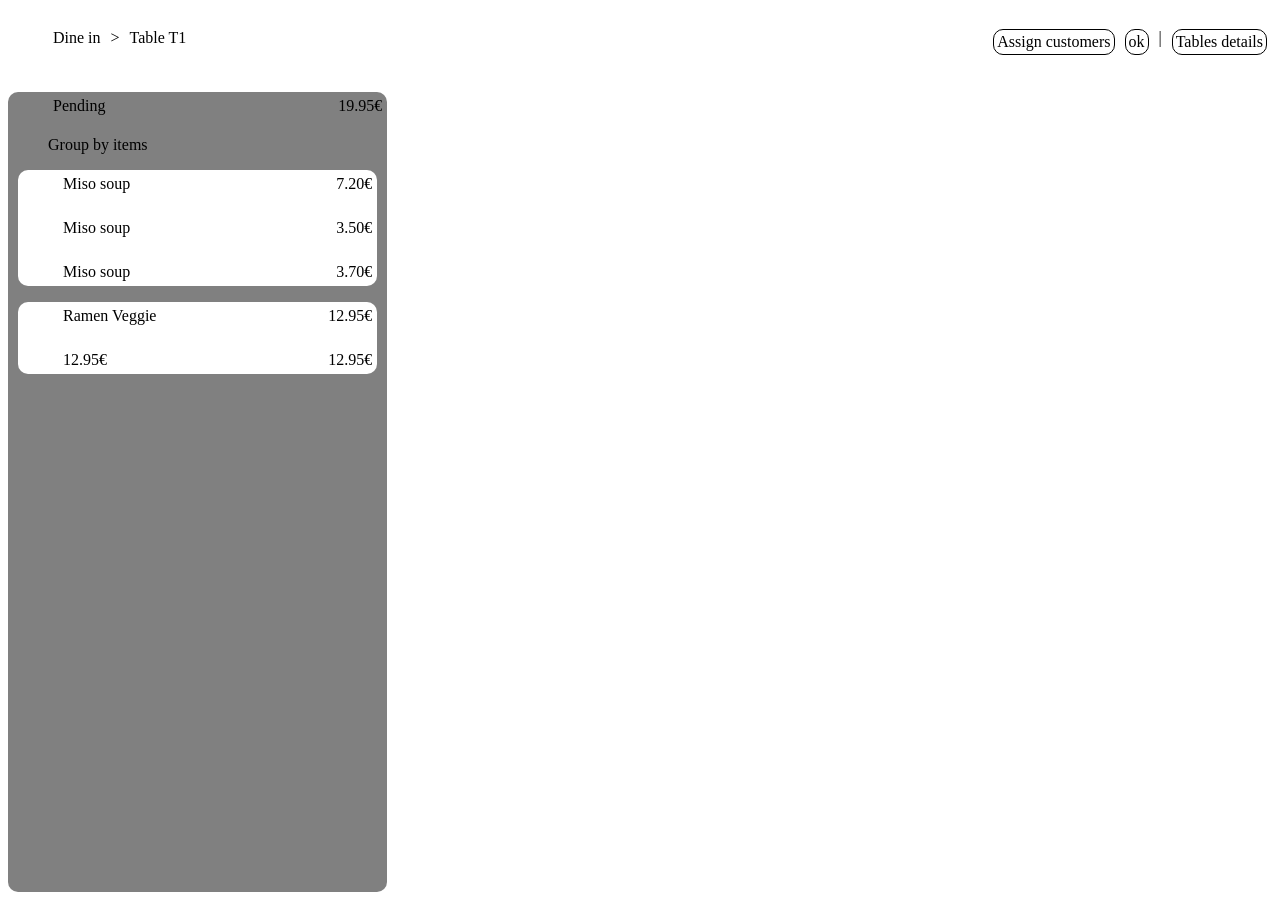
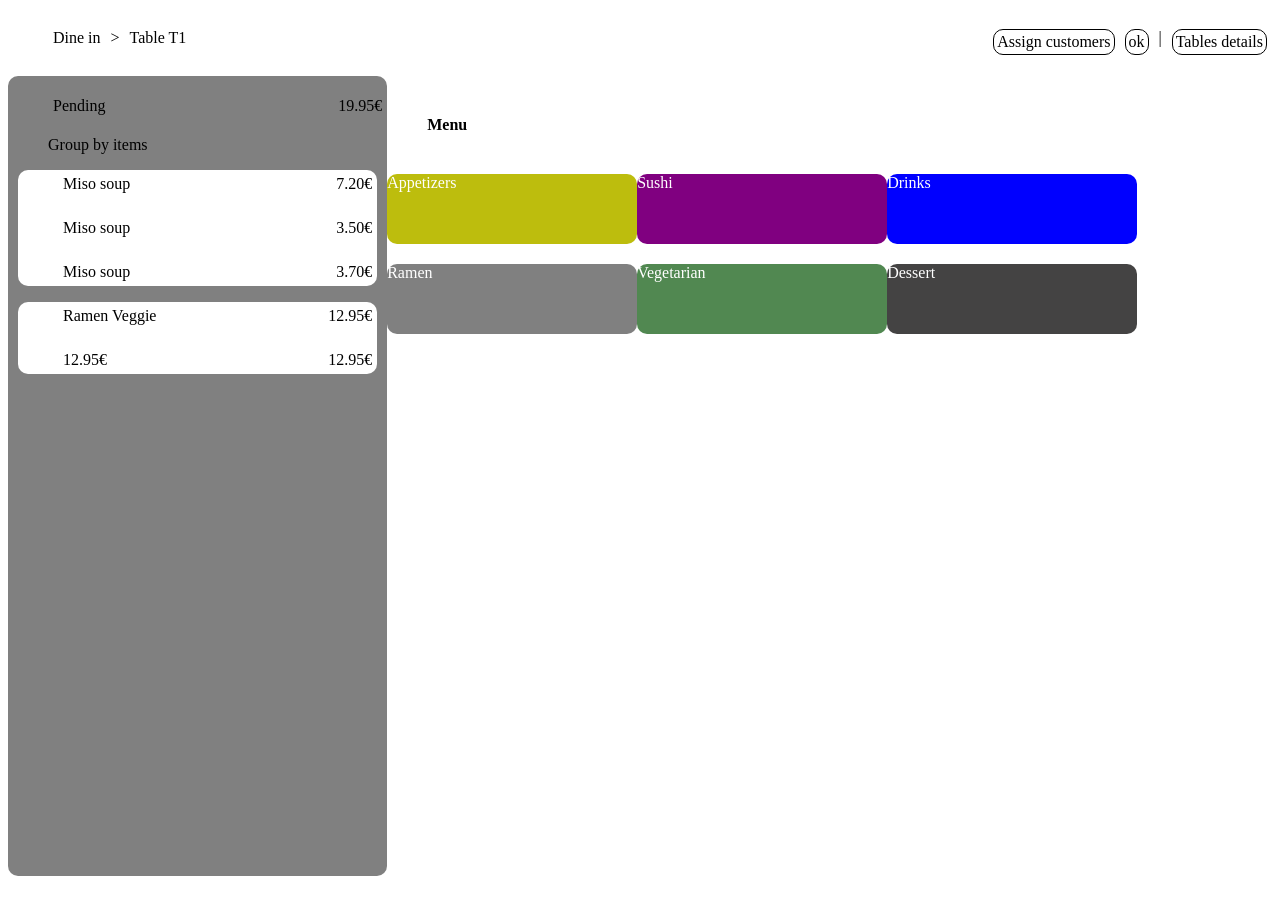
Before and after one commit to Ostroww/groupe, a plain HTML site: page index.html in a window 1280 px wide. Drawn offline with Linux system fonts and the light colour scheme.

Commit message:
mixation du code de thomas et de imane

```diff
--- a/index.css
+++ b/index.css
@@ -1,3 +1,7 @@
+content {
+    display: flex;
+}
+
 ul {
     list-style-type: none;
     display: flex;
--- a/index.html
+++ b/index.html
@@ -21,6 +21,8 @@
             <li class="border">Tables details</li>
         </ul>
     </header>
+    <content>
+
         <div class="left">
             <ul>
                 <li>Pending</li>
@@ -53,6 +55,21 @@
                 </ul>
             </div>
         </div>
+        <div class="middle">
 
+            <h4>Menu</h4>
+            <section class="un">
+
+                <div class="app">Appetizers</div>
+                <div class="sushi">Sushi</div>
+                <div class="drinks">Drinks</div>
+            </section>
+            <section class="un">
+                <div class="ramen">Ramen</div>
+                <div class="vege">Vegetarian</div>
+                <div class="dessert">Dessert</div>
+            </section>
+        </div>
+        </content>
     </body>
     </html>
```
Lines whose indentation alone changed are shown as unchanged.
